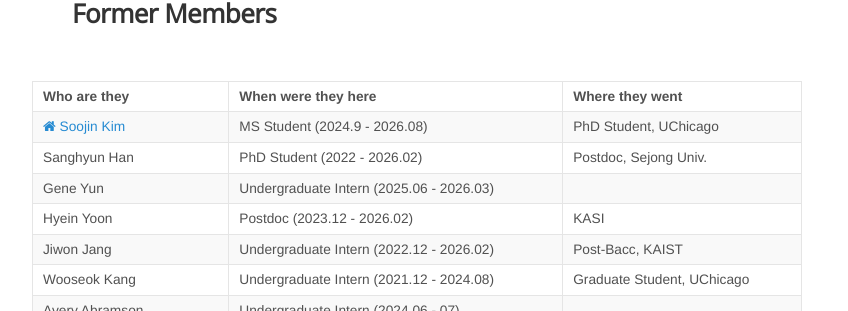
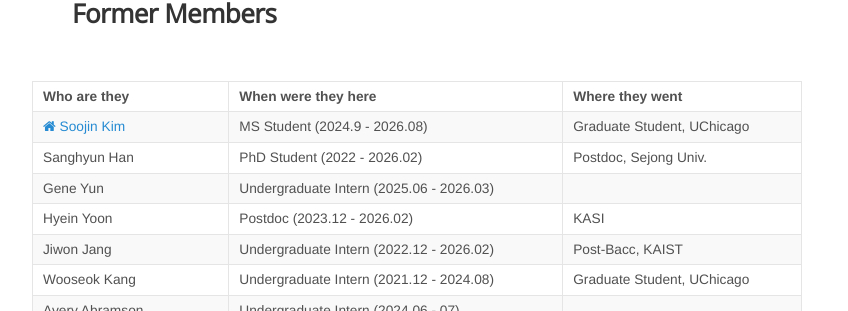
Before and after one commit to exgalcos/exgalcos.github.io, a Jekyll site: the page built from people.md, in a window 1280 px wide and 900 px high, scrolled down 1901 px. Shown: the part 370-681 px from the top of the window, without its empty margins (223-1071 px from the left). Built offline with Jekyll 4.4.1, drawn with Linux system fonts in a browser that asks for light colours; nearby versions of some CDN libraries; comment, search, counter and statistics services are not loaded.

Commit message:
Update people.md

```diff
--- a/people.md
+++ b/people.md
@@ -58,7 +58,7 @@ permalink: /people/
 
 | Who are they | When were they here | Where they went |
 | :------------- |:-------------| :-----------| :-----------|
-| <a href="https://pesa11.github.io"><i class="fa fa-home" aria-hidden="true"></i> Soojin Kim</a><br> | MS Student (2024.9 - 2026.08) |PhD Student, UChicago |
+| <a href="https://pesa11.github.io"><i class="fa fa-home" aria-hidden="true"></i> Soojin Kim</a><br> | MS Student (2024.9 - 2026.08) | Graduate Student, UChicago |
 | Sanghyun Han | PhD Student (2022 - 2026.02) |Postdoc, Sejong Univ. |
 | Gene Yun | Undergraduate Intern (2025.06 - 2026.03) | |
 | Hyein Yoon | Postdoc (2023.12 - 2026.02) | KASI |
```
